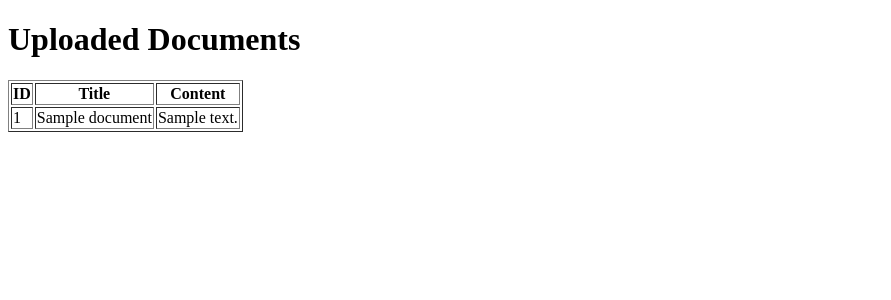
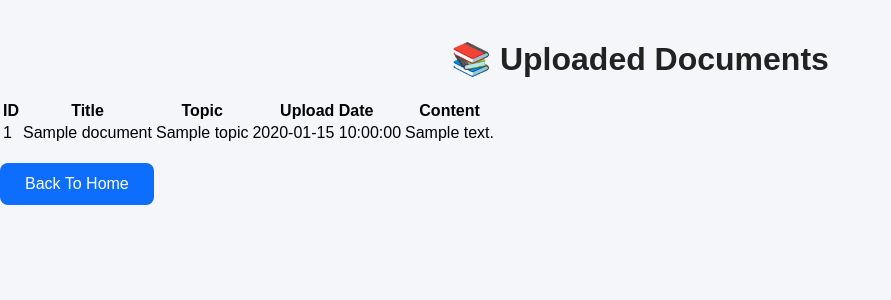
Before and after one commit to Nirmala5071/DocumentClusteringProject, a Python web app: template templates/documents.html in a window 1280 px wide. Shown: the top 300 px of the page, without its empty margins (0-891 px from the left). Run offline with Jinja, Linux system fonts and the light colour scheme; the template is opened without the code that fills it: most values are stand-ins (such as "Sample title", 1, 10 or a date in 2020).

Commit message:
Update documents.html

```diff
--- a/templates/documents.html
+++ b/templates/documents.html
@@ -3,20 +3,25 @@
 
 <head>
 
-<title>Documents</title>
+    <title>View Documents</title>
+
+    <link rel="stylesheet"
+          href="{{ url_for('static', filename='style.css') }}">
 
 </head>
 
 <body>
 
-<h1>Uploaded Documents</h1>
+    <h1>📚 Uploaded Documents</h1>
 
-<table border="1">
+    <table>
 
         <tr>
 
             <th>ID</th>
             <th>Title</th>
+            <th>Topic</th>
+            <th>Upload Date</th>
             <th>Content</th>
 
         </tr>
@@ -29,6 +34,10 @@
 
             <td>{{d.title}}</td>
 
+            <td>{{d.topic}}</td>
+
+            <td>{{d.upload_date}}</td>
+
             <td>{{d.content}}</td>
 
         </tr>
@@ -37,6 +46,18 @@
 
     </table>
 
+    <br>
+
+    <a href="/">
+
+        <button class="btn">
+
+            Back To Home
+
+        </button>
+
+    </a>
+
 </body>
 
 </html>
```
Lines whose indentation alone changed are shown as unchanged.
